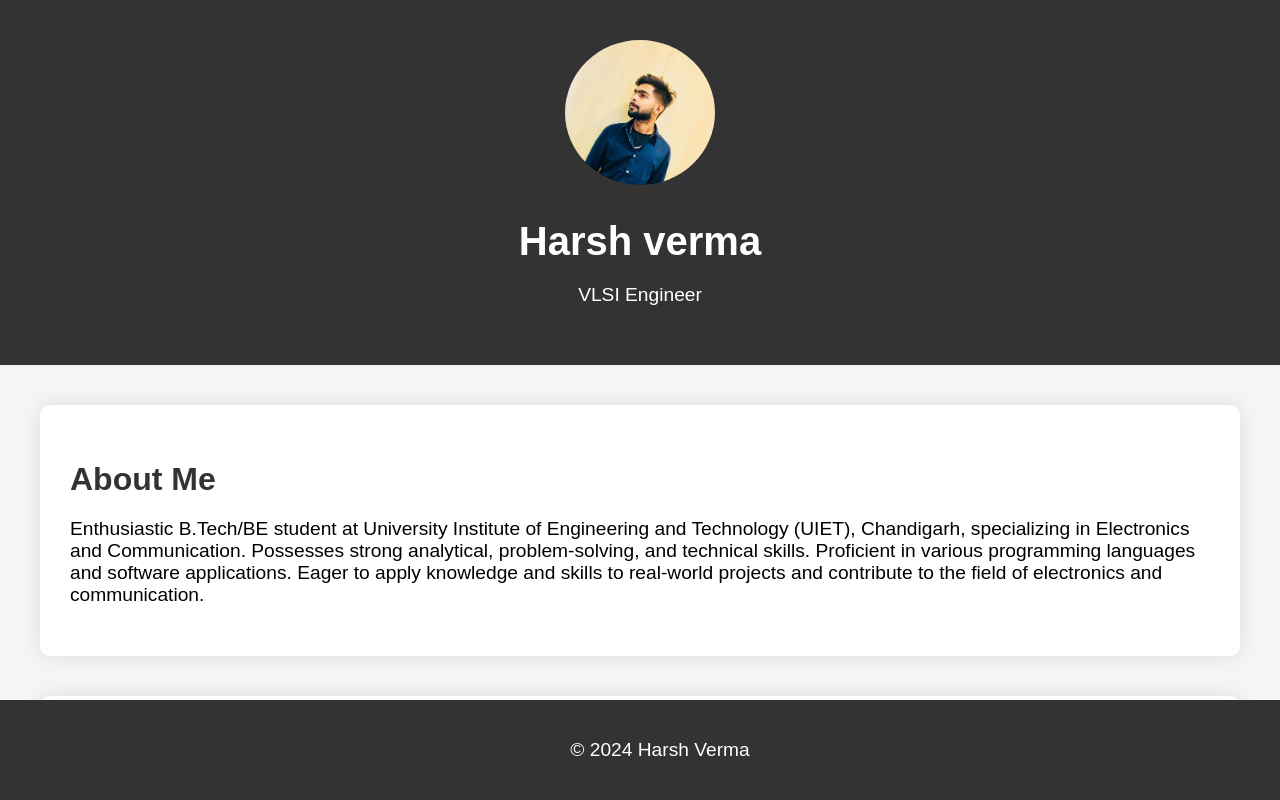
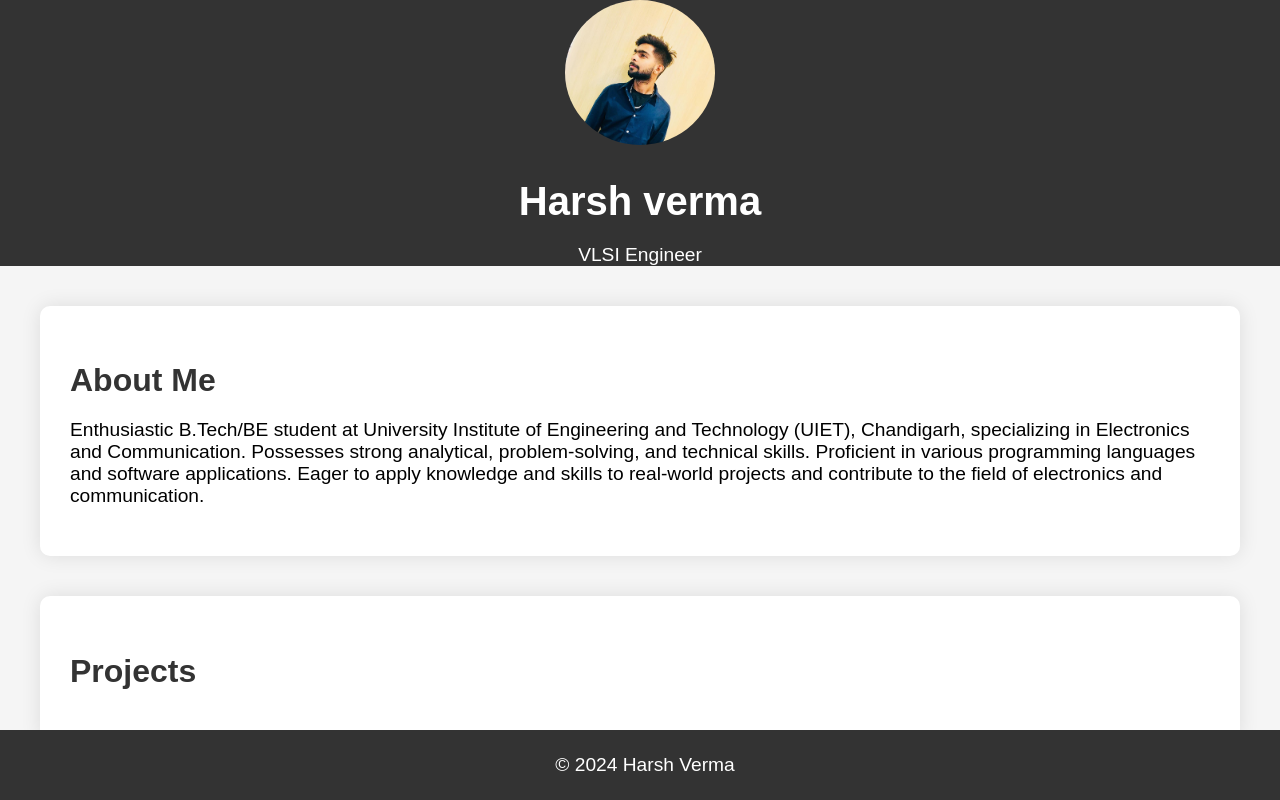
Before and after one commit to iharsh01/Harshverma, a plain HTML site: page index.html in a window 1280 px wide. Shown: the top 800 px of the page. Drawn offline with Linux system fonts and the light colour scheme.

Commit message:
Add files via upload

```diff
--- a/website.css
+++ b/website.css
@@ -22,7 +22,7 @@ header {
     background-color: #333;
     color: #fff;
     text-align: center;
-    padding: 40px;
+    padding: 10 px;
     animation: slideUp ease-in-out 1;
     animation-fill-mode: forwards;
     animation-duration: 1.5s;
@@ -76,7 +76,7 @@ footer {
     background-color: #333;
     color: #fff;
     text-align: center;
-    padding: 20px;
+    padding: 5px;
     position: fixed;
     bottom: 0;
     width: 100%;
```
